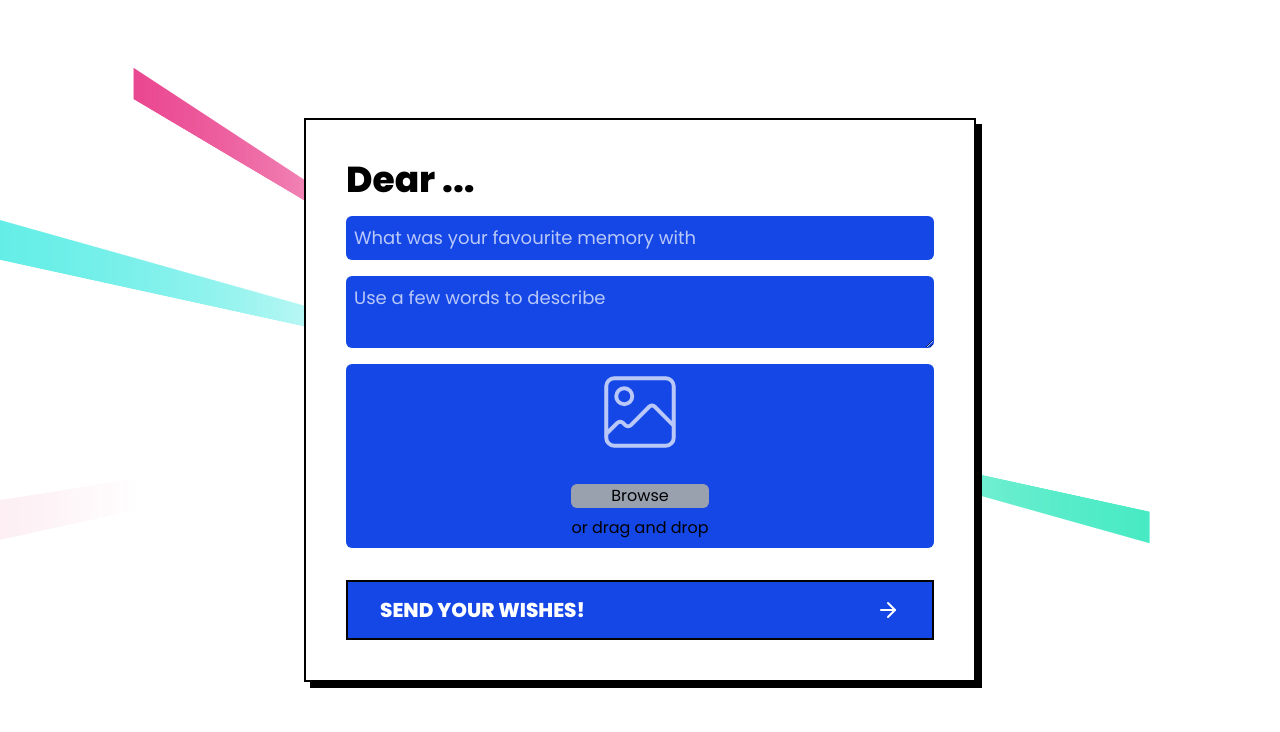
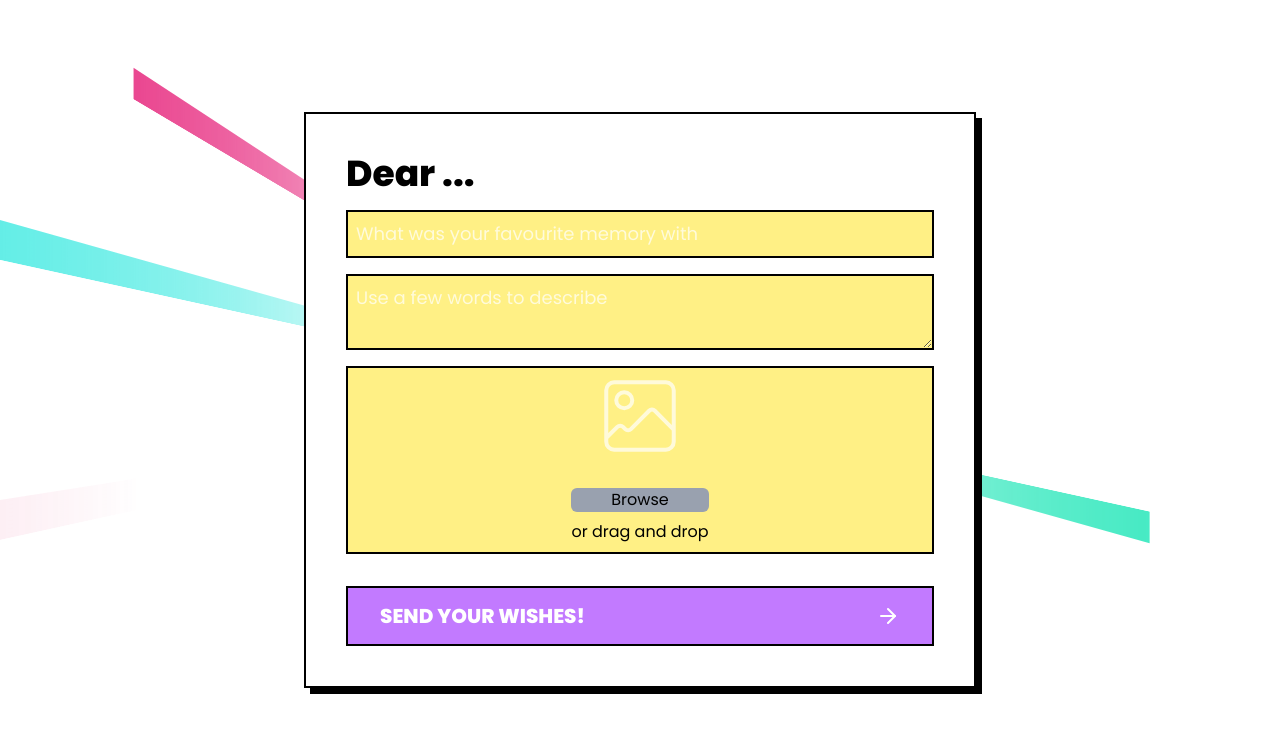
Before and after one commit to euanlimzx/warmfuzzyfeelings, a Next.js app in the folder frontend/: page /make-a-wish/1 in a window 1280 px wide. Shown: the top 732 px of the page. Built offline with nearby package versions, Linux system fonts and the light colour scheme; no server answers.

Commit message:
improved styling for form

```diff
--- a/frontend/src/components/question-form/BirthdayWishForm.tsx
+++ b/frontend/src/components/question-form/BirthdayWishForm.tsx
@@ -40,7 +40,7 @@ const BirthdayWishForm = ({
   const [showFormCompleteModal, setShowFormCompleteModal] = useState(false);
 
   const formGap = 4;
-  const bgColor = "bg-blue-700";
+  const bgColor = "bg-yellow-200";
 
   // @shawn conditionally load these + birthday person too
   const memoryQuestion = `What was your favourite memory with ${birthdayPerson}`;
@@ -204,7 +204,7 @@ const BirthdayWishForm = ({
 
       {/* form fields */}
       <form className="w-full">
-        <div className={`flex flex-col gap-${formGap}`}>
+        <div className={`flex flex-col gap-${formGap} text-black`}>
           <InputField
             inputValue={memoryResponse}
             setInputValue={setMemoryResponse}
--- a/frontend/src/components/question-form/ImageUpload.tsx
+++ b/frontend/src/components/question-form/ImageUpload.tsx
@@ -85,7 +85,7 @@ export default function ImageUploader({
 
   return (
     <div
-      className={`relative flex flex-col h-1/2 items-center justify-center gap-4 rounded-md ${
+      className={`relative flex flex-col h-1/2 items-center justify-center gap-4 border-2 border-black ${
         !isValid ? "ring-2 ring-red-500" : ""
       }`}
       onDragEnter={handleDrag}
--- a/frontend/src/components/question-form/InputField.tsx
+++ b/frontend/src/components/question-form/InputField.tsx
@@ -28,9 +28,10 @@ const InputField = ({
         duration-[750ms]
         placeholder-white/70
         p-2
-        rounded-md
         w-full
         text-lg
+        border-2
+        border-black
         ${!isValid ? "ring-2 ring-red-500" : ""}
       `}
     />
--- a/frontend/src/components/question-form/SubmitFormButton.tsx
+++ b/frontend/src/components/question-form/SubmitFormButton.tsx
@@ -79,12 +79,12 @@ const SubmitFormButton = ({
         onMouseMove={handleMove}
         onMouseLeave={handleReset}
         onMouseDown={handleReset}
-        className={`group flex h-full w-full items-center justify-between border-2 border-black text-white ${bgColor} px-8 text-xl font-semibold ${
+        className={`group flex h-full w-full items-center justify-between border-2 border-black text-white bg-purple-400 px-8 text-xl font-semibold ${
           isLoading ? "opacity-75 cursor-not-allowed" : ""
         }`}
       >
         {isLoading ? (
-          <div className="flex items-center justify-center w-full">
+          <div className="flex items-center justify-center w-full ">
             <LoadingAnimation isLoading={isLoading} />
           </div>
         ) : (
--- a/frontend/src/components/question-form/TextAreaField.tsx
+++ b/frontend/src/components/question-form/TextAreaField.tsx
@@ -20,7 +20,7 @@ const TextAreaField = ({
       placeholder={placeholderText}
       value={inputValue}
       onChange={(e) => setInputValue(e.target.value)}
-      className={`!outline-none ${bgColor} transition-colors duration-[750ms] placeholder-white/70 p-2 rounded-md w-full text-lg ${
+      className={`!outline-none ${bgColor} transition-colors duration-[750ms] placeholder-white/70 p-2 border-2 border-black w-full text-lg ${
         !isValid ? "ring-2 ring-red-500" : ""
       }`}
     />
```
